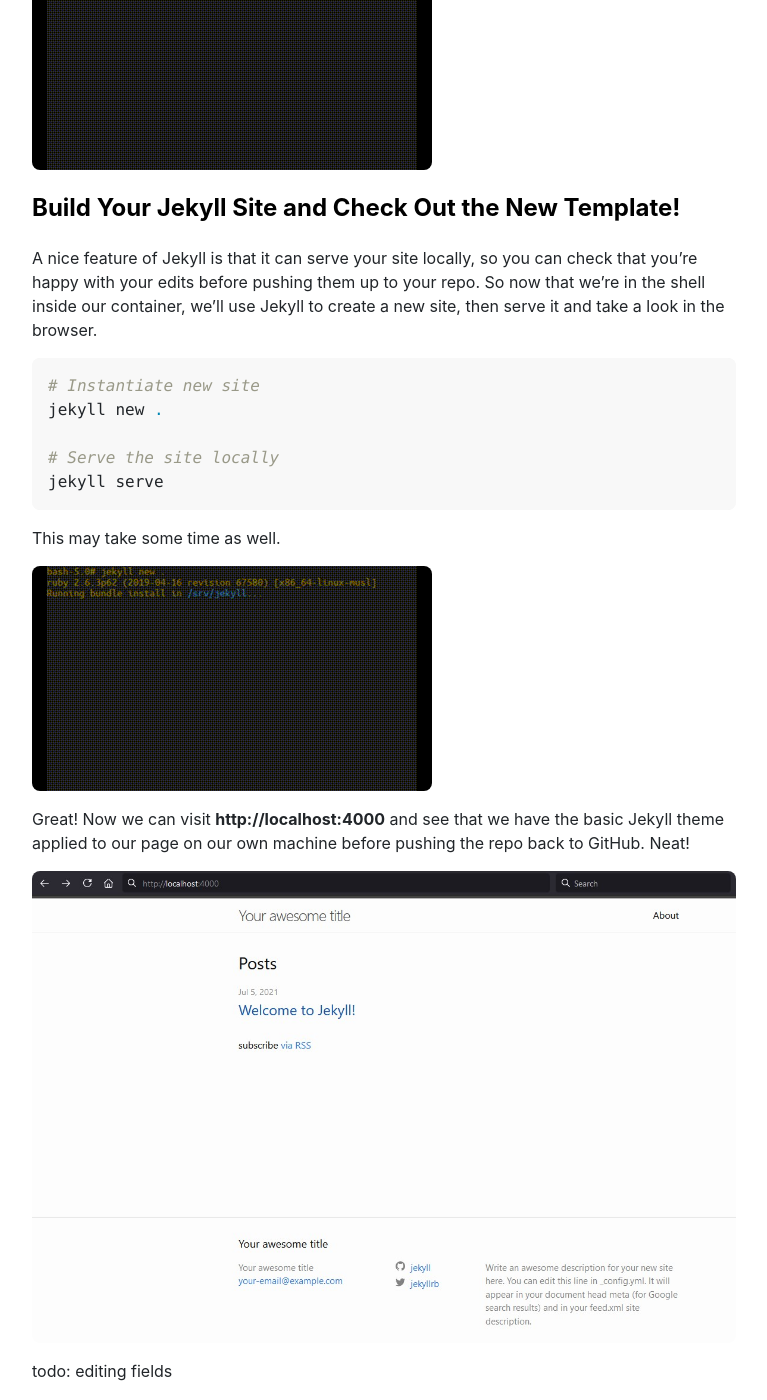
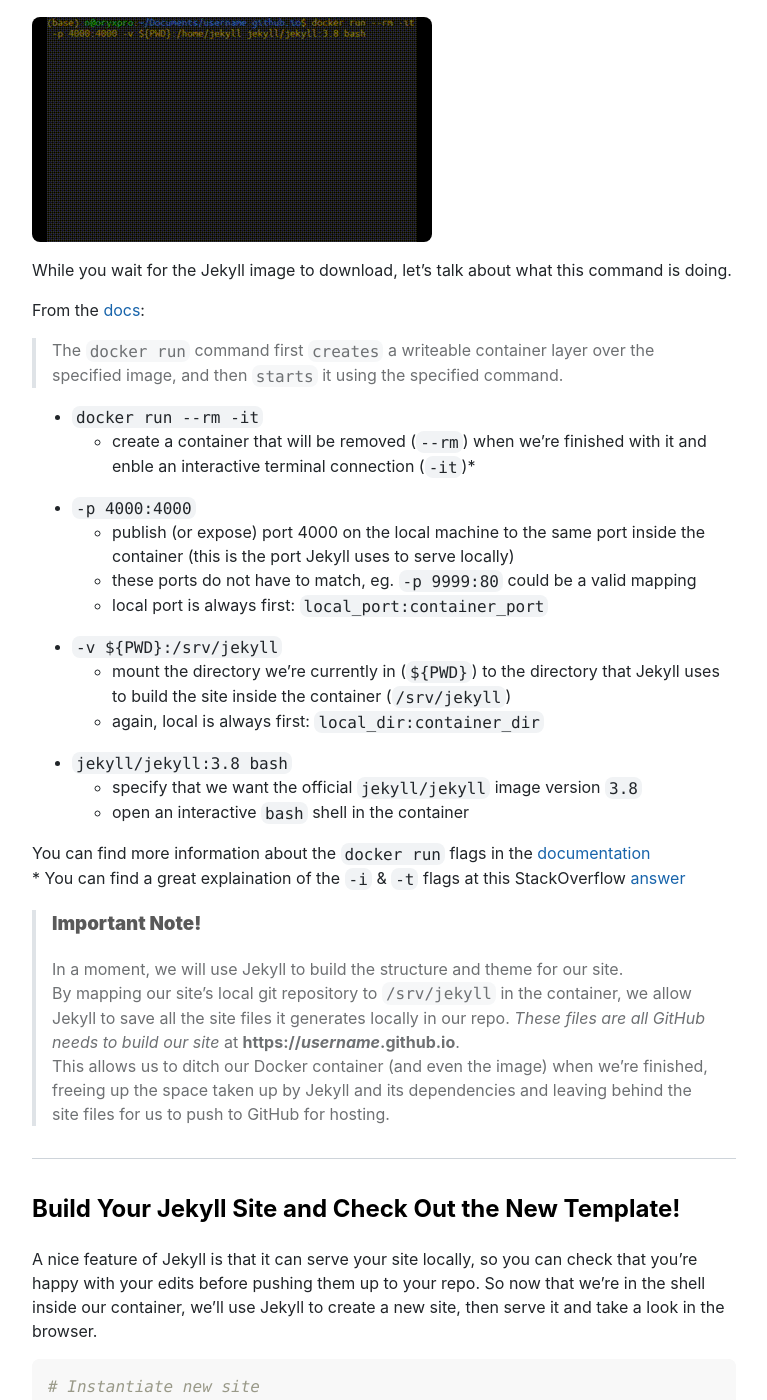
Before and after one commit to n-sweep/nsweep.github.io, a Jekyll site: the page built from _posts/2021-07-05-how-i-made-this-blog.md, in a window 1280 px wide and 1400 px high, scrolled down 3066 px. Shown: the whole window, without its empty margins (256-1023 px from the left). Built offline with Jekyll 4.4.1, drawn with Linux system fonts in a browser that asks for light colours; nearby versions of some CDN libraries; some of the changed text lies outside the part shown.

Commit message:
post savepoint

````diff
--- a/_posts/2021-07-05-how-i-made-this-blog.md
+++ b/_posts/2021-07-05-how-i-made-this-blog.md
@@ -15,7 +15,7 @@
 > Note: I completed these steps on a `Pop!_OS 21.04` machine.
 
 ## First, Some Prerequisites
-You will need Git and Docker installed. Later, we're going to use Docker to pull down a Jekyll image so we don't have to install Jekyll and all its dependencies. If you have trouble with these commands, check these installation links for [Git](https://github.com/git-guides/install-git) & [Docker](https://docs.docker.com/engine/install).
+We will need Git and Docker installed. Later, we're going to use Docker to pull down a Jekyll image so we don't have to install Jekyll and all its dependencies. If you have trouble with these commands, check these installation links for [Git](https://github.com/git-guides/install-git) & [Docker](https://docs.docker.com/engine/install).
 
 ``` bash
 # Update
@@ -77,13 +77,44 @@
 If you try to call `docker run` on an image you don't have locally, Docker will attempt to retrieve the image from Docker Hub. We'll run the Jekyll version 3.8 image (I had a weird permissions problem with the latest build), pull it down from the hub, and open up a bash shell inside of it.
 
 ``` bash
+# You're probably still there but if not, navigate to the repo directory
+cd /path/to/username.github.io
+
 # Pull down and open a shell in the Jekyll image
-docker run --rm -it -p 4000:4000 -v ${PWD}:/home/jekyll jekyll/jekyll:3.8 bash
+docker run --rm -p 4000:4000 -v ${PWD}:/srv/jekyll jekyll/jekyll:3.8 bash
 ```
 
 This may take a minute.
 
 <img src="{{ site.url }}/assets/images/docker_install.gif" />
+
+While you wait for the Jekyll image to download, let's talk about what this command is doing.
+
+From the [docs](https://docs.docker.com/engine/reference/commandline/run/):
+> The `docker run` command first `creates` a writeable container layer over the specified image, and then `starts` it using the specified command.
+
+- `docker run --rm -it`
+    - create a container that will be removed (`--rm`) when we're finished with it and enble an interactive terminal connection (`-it`)*
+- `-p 4000:4000`
+    - publish (or expose) port 4000 on the local machine to the same port inside the container (this is the port Jekyll uses to serve locally)
+    - these ports do not have to match, eg. `-p 9999:80` could be a valid mapping
+    - local port is always first: `local_port:container_port`
+- `-v ${PWD}:/srv/jekyll`
+    - mount the directory we're currently in (`${PWD}`) to the directory that Jekyll uses to build the site inside the container (`/srv/jekyll`)
+    - again, local is always first: `local_dir:container_dir`
+- `jekyll/jekyll:3.8 bash`
+    - specify that we want the official `jekyll/jekyll` image version `3.8`
+    - open an interactive `bash` shell in the container
+
+You can find more information about the `docker run` flags in the [documentation](https://docs.docker.com/engine/reference/commandline/run/)
+\* You can find a great explaination of the `-i` & `-t` flags at this StackOverflow [answer](https://stackoverflow.com/a/40026942/11737314)
+
+> ### **Important Note!**
+> In a moment, we will use Jekyll to build the structure and theme for our site.
+> By mapping our site's local git repository to `/srv/jekyll` in the container, we allow Jekyll to save all the site files it generates locally in our repo. *These files are all GitHub needs to build our site* at **https://_username_.github.io**.
+> This allows us to ditch our Docker container (and even the image) when we're finished, freeing up the space taken up by Jekyll and its dependencies and leaving behind the site files for us to push to GitHub for hosting.
+
+---
 
 ## Build Your Jekyll Site and Check Out the New Template!
 
@@ -101,7 +132,7 @@
 
 <img src="{{ site.url }}/assets/images/jekyll_new_serve.gif" />
 
-Great! Now we can visit **http://localhost:4000** and see that we have the basic Jekyll theme applied to our page on our own machine before pushing the repo back to GitHub. Neat!
+Great! Now we can visit **http://localhost:4000** and see that we have the basic Jekyll theme applied to our page on our own machine before pushing the repo back to GitHub. Neat! :camera:
 
 <img src="{{ site.url }}/assets/images/jekyll_basic.jpg" />
 
````
Also changed, not shown: other parts of _posts/2021-07-05-how-i-made-this-blog.md (+1 -1 lines).
